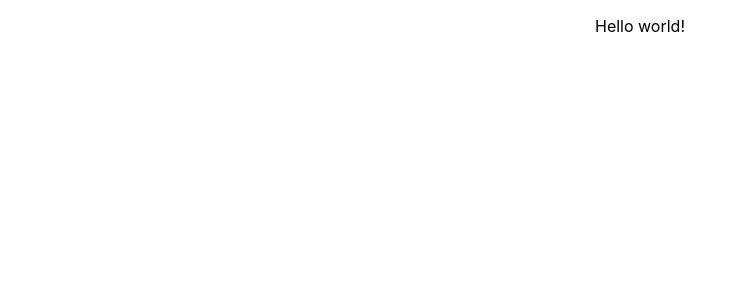
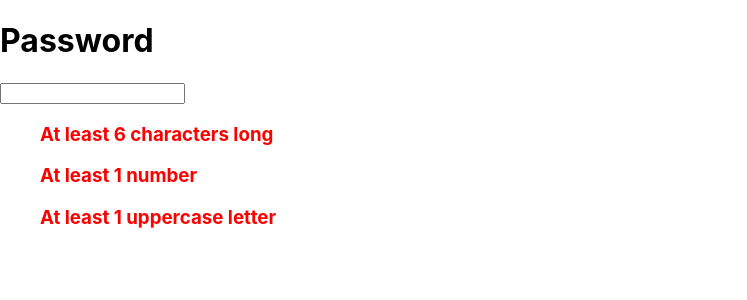
Before and after one commit to LuSabina/password-game, a React (Create React App) app: page / in a window 1280 px wide. Shown: the top 300 px of the page, without its empty margins (0-747 px from the left). Built offline with nearby package versions, Linux system fonts and the light colour scheme.

Commit message:
add input + basic password requirements

```diff
--- a/src/App.css
+++ b/src/App.css
@@ -1,38 +1,3 @@
-.App {
-  text-align: center;
+.heading {
+  color: red;
 }
-
-.App-logo {
-  height: 40vmin;
-  pointer-events: none;
-}
-
-@media (prefers-reduced-motion: no-preference) {
-  .App-logo {
-    animation: App-logo-spin infinite 20s linear;
-  }
-}
-
-.App-header {
-  background-color: #282c34;
-  min-height: 100vh;
-  display: flex;
-  flex-direction: column;
-  align-items: center;
-  justify-content: center;
-  font-size: calc(10px + 2vmin);
-  color: white;
-}
-
-.App-link {
-  color: #61dafb;
-}
-
-@keyframes App-logo-spin {
-  from {
-    transform: rotate(0deg);
-  }
-  to {
-    transform: rotate(360deg);
-  }
-}
--- a/src/App.js
+++ b/src/App.js
@@ -1,11 +1,44 @@
+import { useState } from 'react';
 import './App.css';
 
 function App() {
+  const [password, setPassword] = useState('');
+
+  function handleChange(event) {
+     setPassword(event.target.value);
+     console.log(password)
+  }
+
+  const requirements = [
+    {id : 0, name: 'At least 6 characters long'},
+    {id : 1, name: 'At least 1 number'},
+    {id : 2, name: 'At least 1 uppercase letter'}
+  ];
+
+    if (password.length >= 6) {
+      requirements[0].color = 'green'
+
+
+    }
+     if (/\d/.test(password)) {
+      requirements[1].color = 'green';
+
+    }
+
+
   return (
     <div className="App">
-      <p>Hello world!</p>
+      <h1>Password</h1>
+
+      <input onChange={handleChange}/>
+      <h3>{requirements.map(requirement => (<ul className="heading" style={ {color: requirement.color} } key={requirement.id}>{requirement.name}</ul>))}</h3>
+
+
     </div>
   );
 }
 
+
+
+
 export default App;
```
